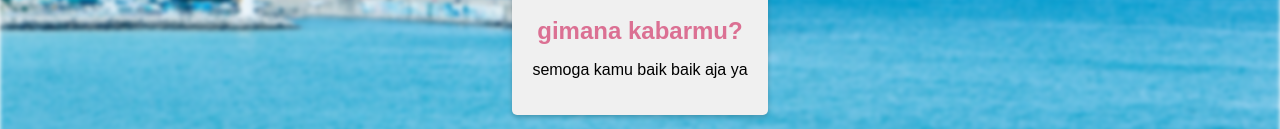
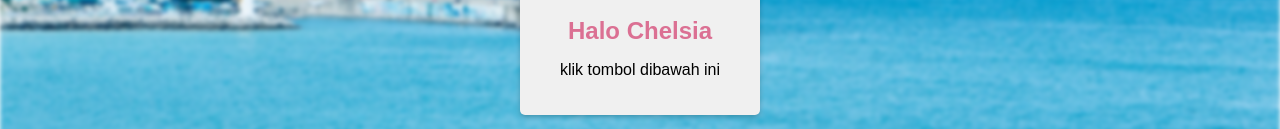
Before and after one commit to dzainn/chelsia, a plain HTML site: page index.html in a window 1280 px wide. Shown: the part 424-553 px from the top of the page. Drawn offline with Linux system fonts and the light colour scheme.

Commit message:
Update index.html

```diff
--- a/index.html
+++ b/index.html
@@ -9,7 +9,7 @@
   <body>
     <div class="background-image"></div>
     <div class="audio-box">
-      <audio loop autoplay id="audio-player" muted="muted" type="audio/mp3">
+      <audio loop autoplay id="audio-player" type="audio/mp3">
         <source src="music.mp3" />
         Your browser does not support the audio element.
       </audio>
@@ -44,8 +44,8 @@
           /> -->
       <div class="pesan container" style="display: block">
         <img id="gift" src="assets/start.gif" alt="" />
-        <h1>gimana kabarmu?</h1>
-        <p>semoga kamu baik baik aja ya</p>
+        <h1>Halo Chelsia</h1>
+        <p>klik tombol dibawah ini</p>
       </div>
     </main>
 
```
